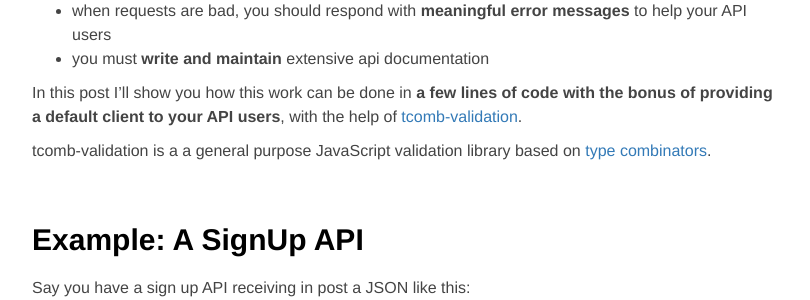
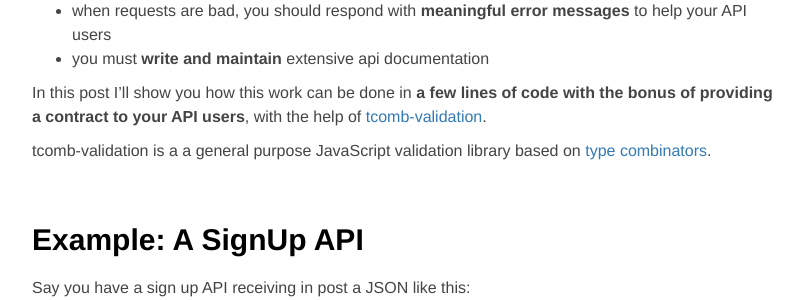
Before and after one commit to gcanti/gcanti.github.io, a Jekyll site: the page built from _posts/2014-09-15-json-api-validation-in-node.md, in a window 1280 px wide and 900 px high, scrolled down 386 px. Shown: the part 176-476 px from the top of the window, without its empty margins (233-1043 px from the left). Built offline with Jekyll 4.4.1, drawn with Linux system fonts in a browser that asks for light colours; nearby versions of some CDN libraries; Markdown is read by kramdown in place of the engine named in the settings; comment, search, counter and statistics services are not loaded; some of the changed text lies outside the part shown.

Commit message:
added contract

```diff
--- a/_posts/2014-09-15-json-api-validation-in-node.md
+++ b/_posts/2014-09-15-json-api-validation-in-node.md
@@ -13,7 +13,7 @@ On the client type checking is an invaluable tool (especially in development) bu
 - when requests are bad, you should respond with **meaningful error messages** to help your API users
 - you must **write and maintain** extensive api documentation
 
-In this post I'll show you how this work can be done in **a few lines of code with the bonus of providing a default client to your API users**, with the help of [tcomb-validation](https://github.com/gcanti/tcomb-validation).
+In this post I'll show you how this work can be done in **a few lines of code with the bonus of providing a contract to your API users**, with the help of [tcomb-validation](https://github.com/gcanti/tcomb-validation).
 
 tcomb-validation is a a general purpose JavaScript validation library based on [type combinators](https://github.com/gcanti/tcomb).
 
@@ -127,7 +127,7 @@ As a consequence of what I showed in [JSON Deserialization Into An Object Model]
 - easy to use
 - **always synced and versioned with your API**
 
-default minimal JavaScript client to your API users.
+minimal JavaScript client.
 
 ## Reference
 
```
Also changed, not shown: other parts of _posts/2014-09-15-json-api-validation-in-node.md (+1 -1 lines).
